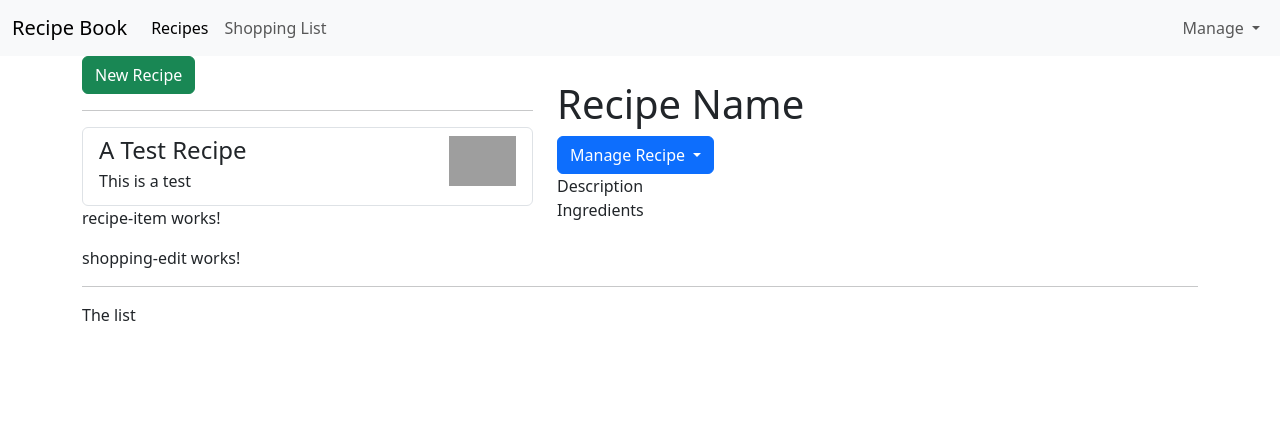
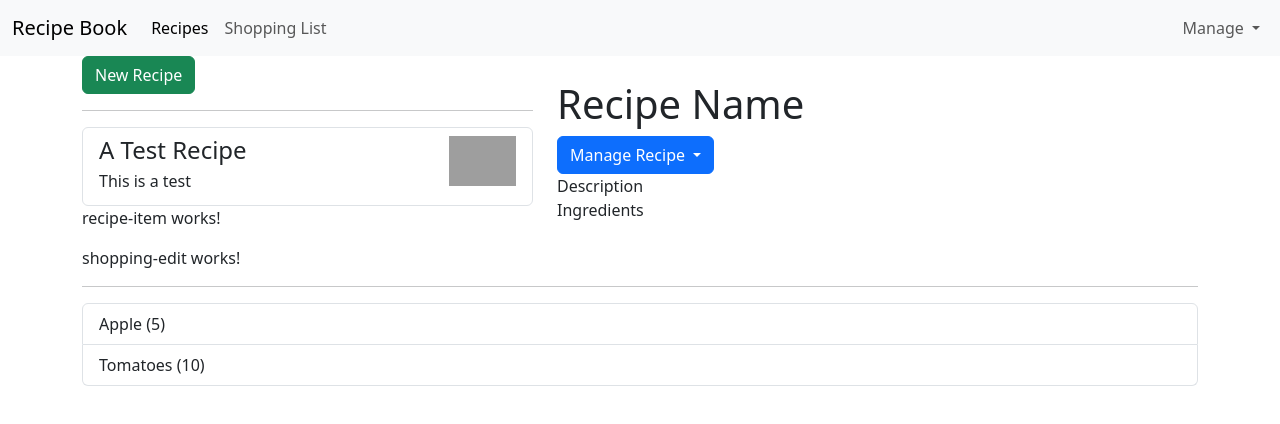
Before and after one commit to LCedric/sandbox, an Angular app: page / in a window 1280 px wide. Shown: the top 424 px of the page. Built offline with nearby package versions, Linux system fonts and the light colour scheme; grey boxes are pictures that could not be loaded.

Commit message:
shopping list layout

```diff
--- /dev/null
+++ b/src/app/shared/Ingredient.model.ts
@@ -0,0 +1,4 @@
+export interface Ingredient {
+  name: string;
+  amount: number;
+}
--- a/src/app/shopping-list/shopping-list.component.html
+++ b/src/app/shopping-list/shopping-list.component.html
@@ -2,6 +2,13 @@
   <div class="col-xs-10">
     <app-shopping-edit></app-shopping-edit>
     <hr />
-    <p>The list</p>
+
+    <ul class="list-group">
+      @for (ingredient of ingredients; track ingredient.name) {
+        <a class="list-group-item" style="cursor: pointer">
+          {{ ingredient.name }} ({{ ingredient.amount }})
+        </a>
+      }
+    </ul>
   </div>
 </div>
--- a/src/app/shopping-list/shopping-list.component.ts
+++ b/src/app/shopping-list/shopping-list.component.ts
@@ -1,5 +1,6 @@
 import { CommonModule } from '@angular/common';
 import { Component } from '@angular/core';
+import { Ingredient } from '../shared/Ingredient.model';
 import { ShoppingEditComponent } from './shopping-edit/shopping-edit.component';
 
 @Component({
@@ -9,4 +10,9 @@ import { ShoppingEditComponent } from './shopping-edit/shopping-edit.component';
   styleUrl: './shopping-list.component.scss',
   imports: [CommonModule, ShoppingEditComponent],
 })
-export class ShoppingListComponent {}
+export class ShoppingListComponent {
+  ingredients: Ingredient[] = [
+    { name: 'Apple', amount: 5 },
+    { name: 'Tomatoes', amount: 10 },
+  ];
+}
```
